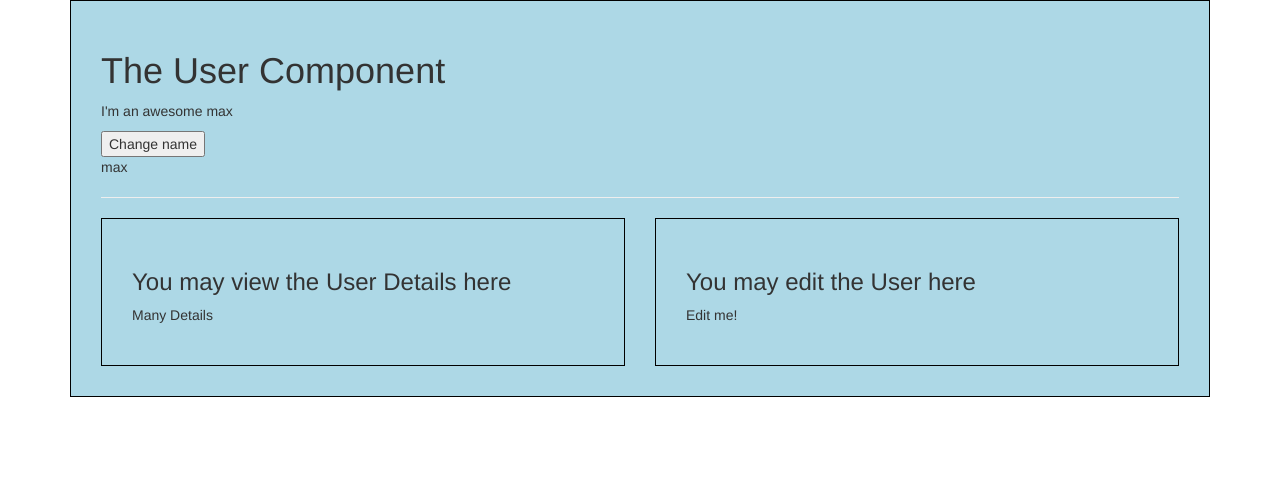
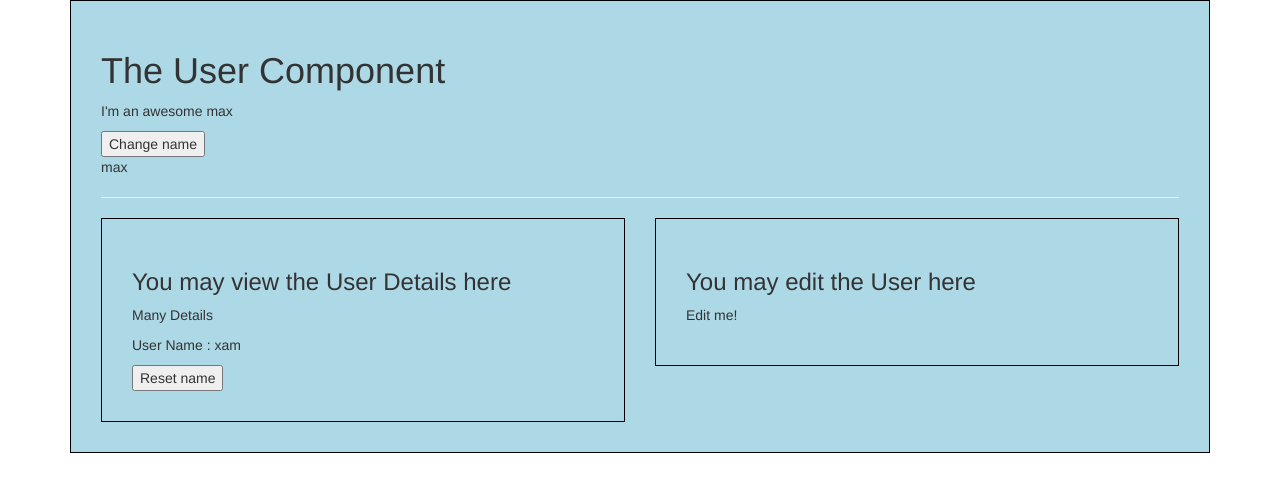
Before and after one commit to jacques-sounvi/TrainningVueJs, a Vue app: page / in a window 1280 px wide. Shown: the top 492 px of the page. Built offline with nearby package versions, Linux system fonts and the light colour scheme.

Commit message:
Use  to define a directive v-on

```diff
--- a/src/components/UserDetail.vue
+++ b/src/components/UserDetail.vue
@@ -2,10 +2,25 @@
     <div class="component">
         <h3>You may view the User Details here</h3>
         <p>Many Details</p>
+        <p>User Name : {{swithName()}} </p>
+         <button @click="ResetName">Reset name</button>
+
     </div>
 </template>
 
 <script>
+    export default{
+        props: ['myName'],
+        methods:{
+            swithName(){
+                return this.myName.split("").reverse().join("");
+            },
+            ResetName(){
+                this.myName = 'Max'
+                 this.$emit('nameWasReset',this.myName);
+            }
+        }
+    }
 </script>
 
 <style scoped>
```
